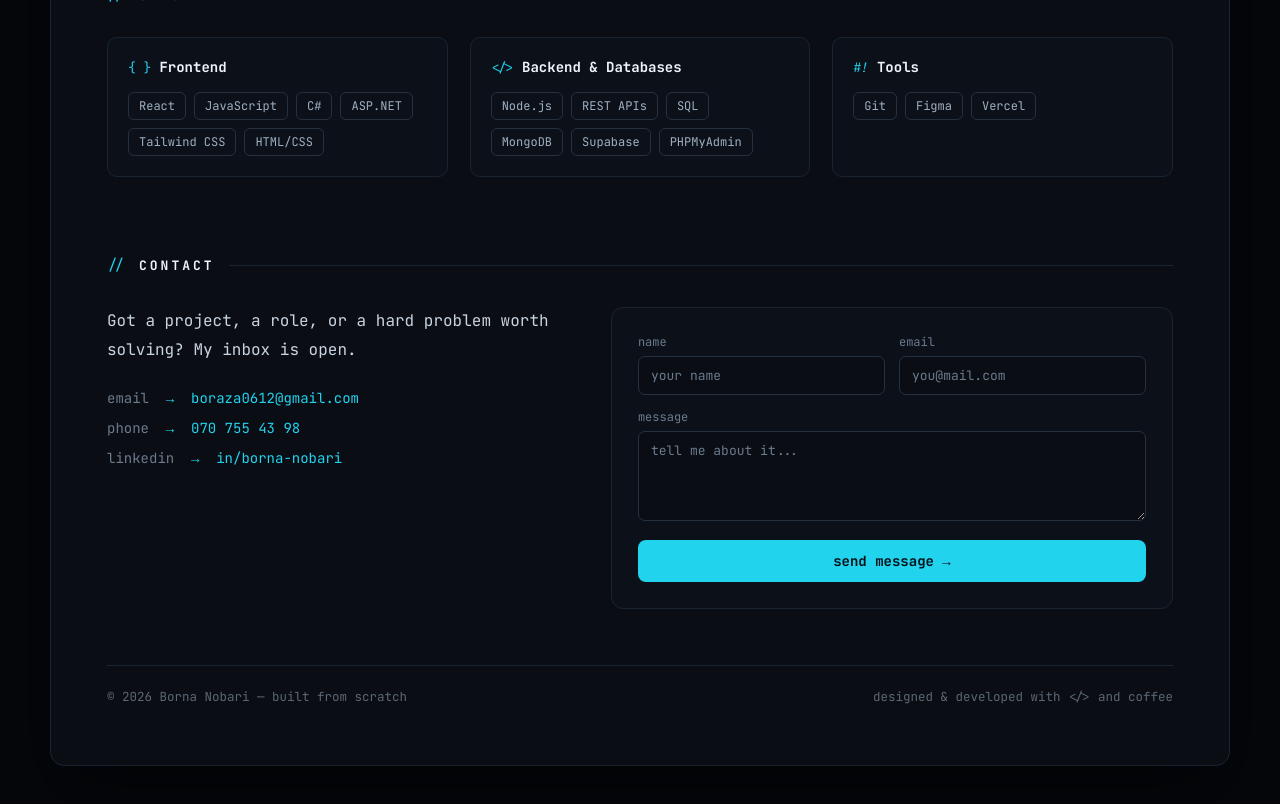
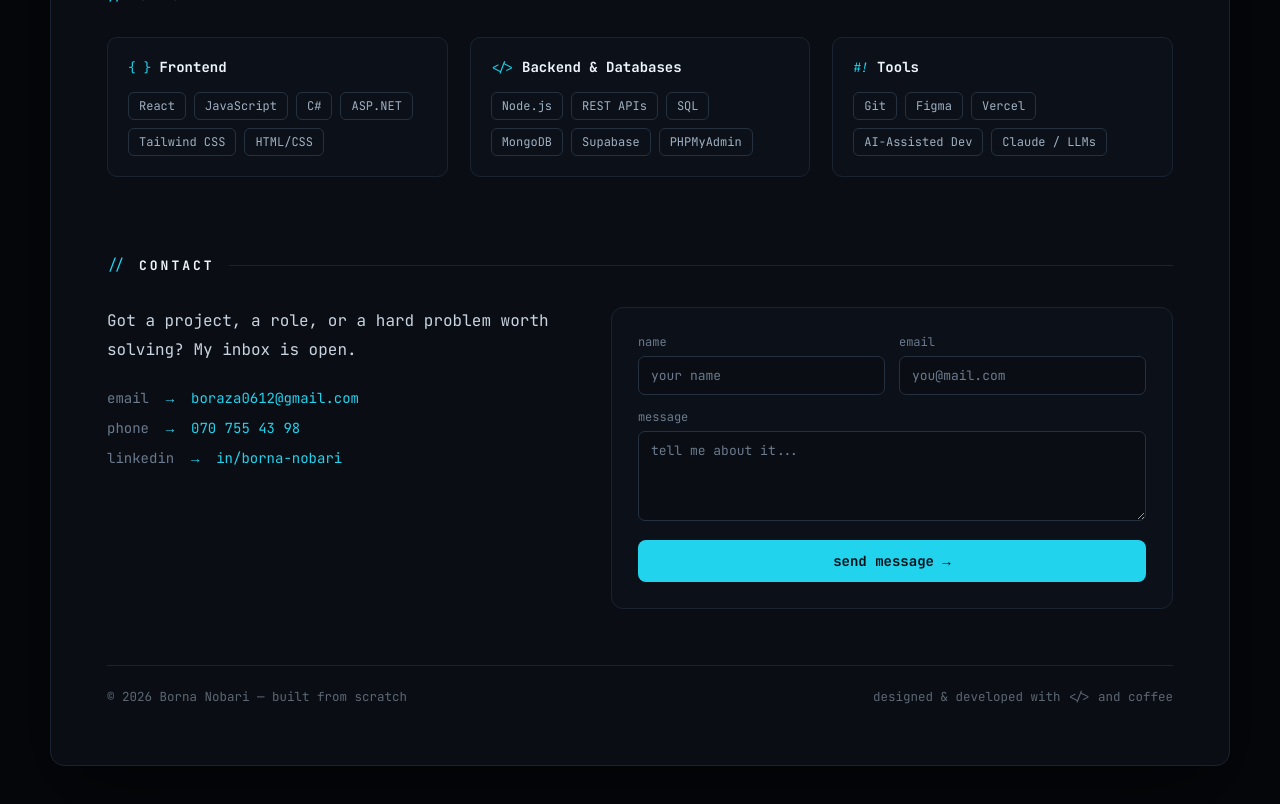
Before and after one commit to Borna-ctrl/portfolio, a React (Vite) app: page / in a window 1280 px wide. Shown: the part 2580-3384 px from the top of the page. Built offline with nearby package versions, Linux system fonts and the light colour scheme.

Commit message:
Add AI-assisted development to tech stack

```diff
--- a/src/data.ts
+++ b/src/data.ts
@@ -97,6 +97,6 @@ export const skillGroups: SkillGroup[] = [
   {
     sym: '#!',
     name: 'Tools',
-    items: ['Git', 'Figma', 'Vercel'],
+    items: ['Git', 'Figma', 'Vercel', 'AI-Assisted Dev', 'Claude / LLMs'],
   },
 ]
```
